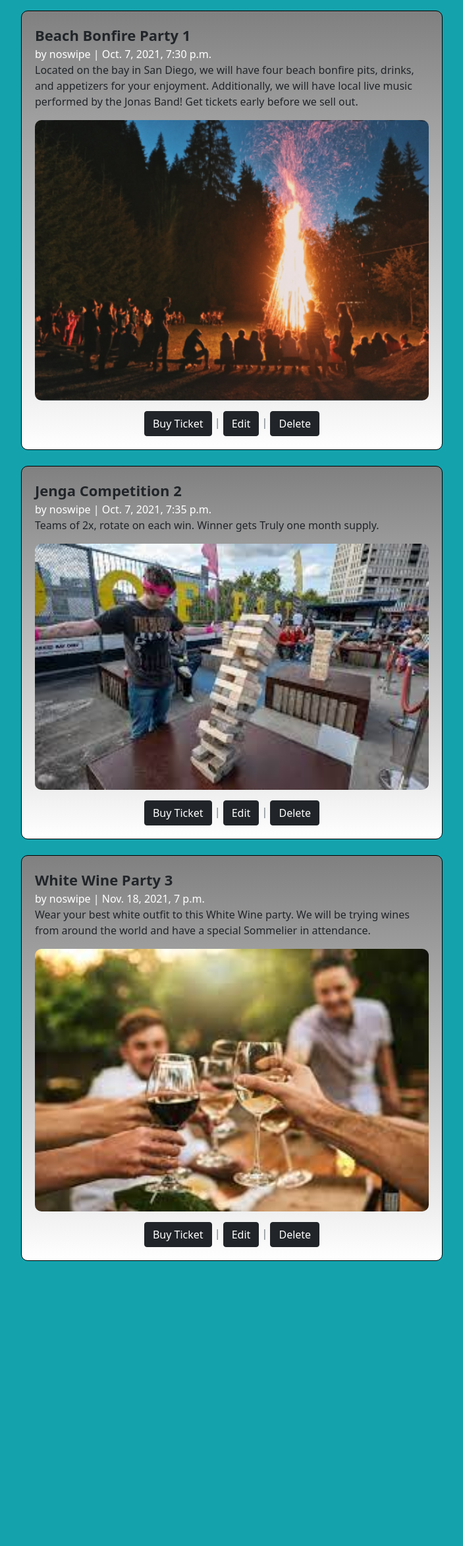
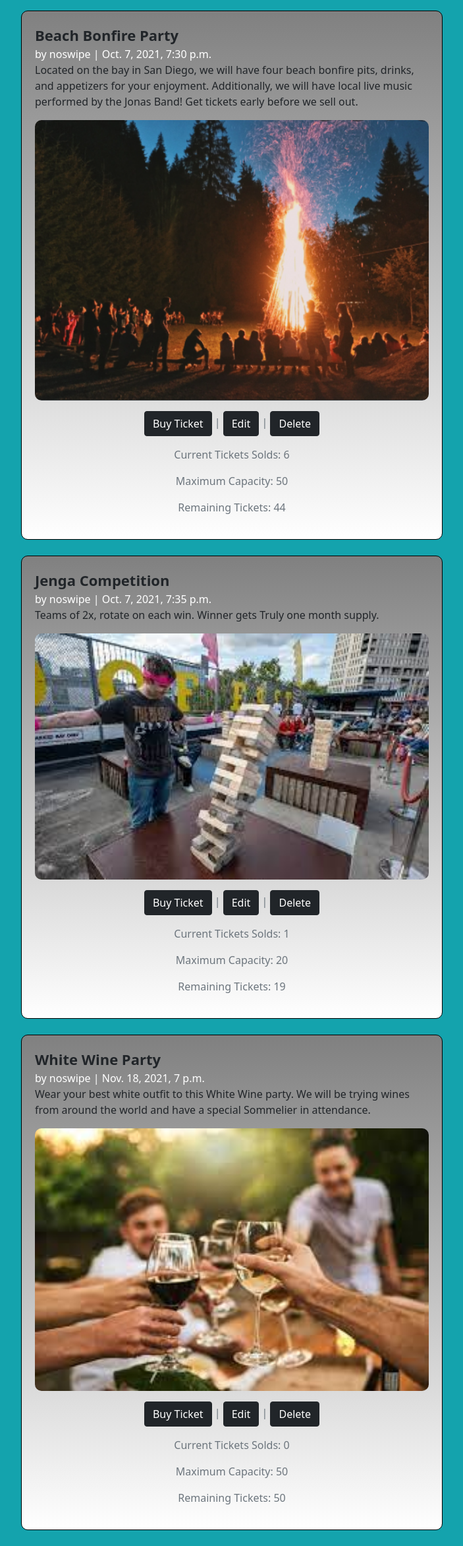
Before and after one commit to jakebasel/SDGKU-noswipe, a Django app: page /ticketing/ in a window 1280 px wide. Shown: the part 80-2423 px from the top of the page at 66% size, without its empty margins (288-991 px from the left). Before the commit the page ends 1991 px from the top, so only its background shows below. Run offline with Django 3.2, Linux system fonts and the light colour scheme; data comes from the database, SQL or seed files in the repository; both versions use the stored data as it was after the commit; parts of the project's set-up code (start-up, migrations or seed data) failed here and were passed over; some libraries are stand-ins or nearby versions.

Commit message:
with counter and max capacity wworking

```diff
--- a/templates/event_list.html
+++ b/templates/event_list.html
@@ -7,7 +7,6 @@
             <div>
                 <div class="event-box-title">
                     {{ event.title }}
-                    {{ event.id }}
                 </div>
                 <div class="event-box-subheader">
                     by {{ event.author }} | {{ event.date }}
@@ -29,6 +28,10 @@
                 <a class="btn btn-dark" href="{% url 'ticket_detail' event.pk %}">Buy Ticket</a> |
                 <a class="btn btn-dark" href="{% url 'event_update' event.pk %}">Edit</a> |
                 <a class="btn btn-dark" href="{% url 'event_delete' event.pk %}">Delete</a>
+                <p></p>
+                <p> Current Tickets Solds:  {{ event.current_attendee_count }}</p>
+                <p> Maximum Capacity: {{ event.max_attendee }} </p>
+                <p> Remaining Tickets: {{ event.remaining_capacity }} </p>
             </div>
         </div>
         <br>
--- a/ticketing/models.py
+++ b/ticketing/models.py
@@ -15,6 +15,7 @@ class Event(models.Model):
     image = models.ImageField(null=True, blank=True, upload_to='static/images/')
     current_attendee_count = models.BigIntegerField()
     max_attendee = models.BigIntegerField()
+    remaining_capacity = models.BigIntegerField()
 
     def __str__(self):
         return self.title
--- a/ticketing/views.py
+++ b/ticketing/views.py
@@ -45,11 +45,6 @@ class EventDeleteView(LoginRequiredMixin, UserPassesTestMixin, DeleteView):
         obj = self.get_object()
         return obj.author == self.request.user
 
-#class TicketDetailView(CreateView):
-#    model = Ticket
-#    template_name = "ticket_cart.html"
-#    fields = ['ticket_holder_first_name', 'ticket_holder_last_name', 'ticket_holder_email', 'event_id']
-
 def ticket_create_view(request, pk, methods=['GET', 'POST']):
     if request.method == 'POST':
         form = TicketForm(request.POST)
@@ -59,6 +54,7 @@ def ticket_create_view(request, pk, methods=['GET', 'POST']):
             new_ticket.save()
             event = Event.objects.get(id=pk)
             event.current_attendee_count += 1
+            event.remaining_capacity = event.max_attendee - event.current_attendee_count
             event.save()
             return redirect('/ticketing')
     else:
```
Also changed, not shown: db.sqlite3, static/images/download.jpeg (added), ticketing/migrations/0021_event_remaining_capacity.py (added).
